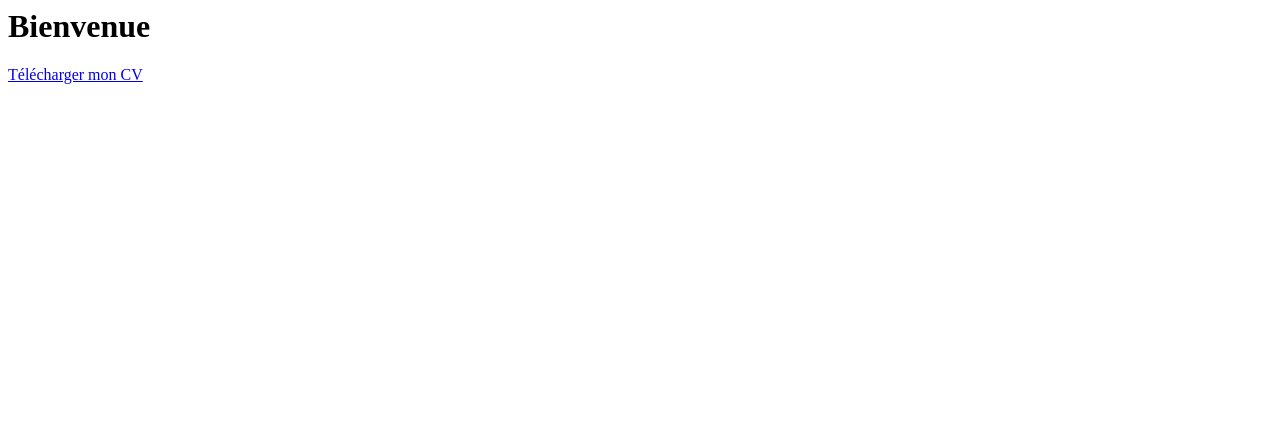
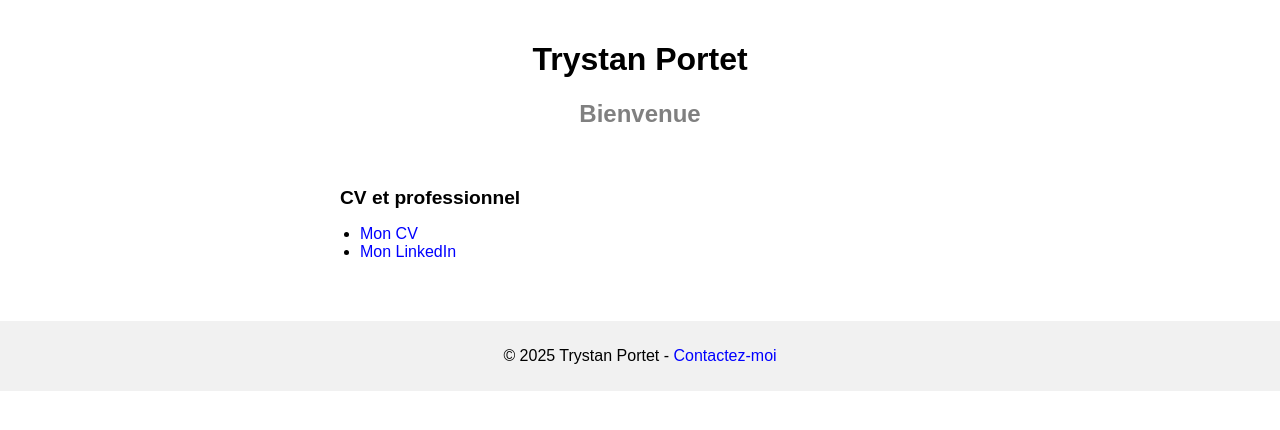
Before and after one commit to tportet/tportet.github.io, a plain HTML site: page index.html in a window 1280 px wide. Drawn offline with Linux system fonts and the light colour scheme.

Commit message:
Update index.html

```diff
--- a/index.html
+++ b/index.html
@@ -1,9 +1,29 @@
-<html>
+<!DOCTYPE html>
+<html lang="fr">
 <head>
-<title>Home Page de Trystan</title>
+    <meta charset="UTF-8">
+    <meta name="viewport" content="width=device-width, initial-scale=1.0">
+    <link rel="stylesheet" href="styles.css">
+    <title>Home page de Trystan Portet</title>
 </head>
 <body>
-<h1>Bienvenue</h1>
-<a href="CV_Trystan_2024.pdf">Télécharger mon CV</a>
+    <header>
+        <h1>Trystan Portet</h1>
+        <h2>Bienvenue</h2>
+    </header>
+
+    <main>
+        <section class="groupe-liste">
+            <h3>CV et professionnel</h3>
+            <ul>
+                <li><a href="CV_Trystan_2024.pdf">Mon CV</a></li>
+                <li><a href="https://www.linkedin.com/in/trystan-portet-740937340">Mon LinkedIn</a></li>
+            </ul>
+        </section>
+    </main>
+
+    <footer>
+        <p>&copy; 2025 Trystan Portet - <a href="mailto:trystan@portet.org">Contactez-moi</a></p>
+    </footer>
 </body>
 </html>
```
